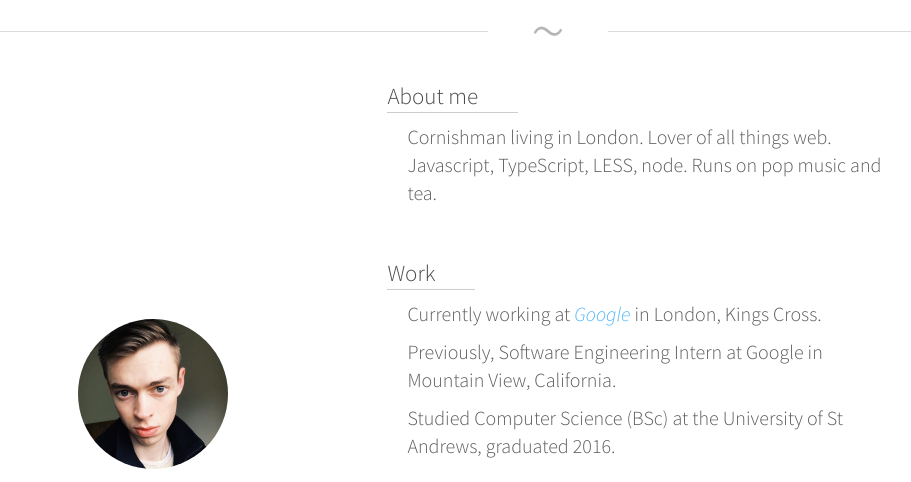
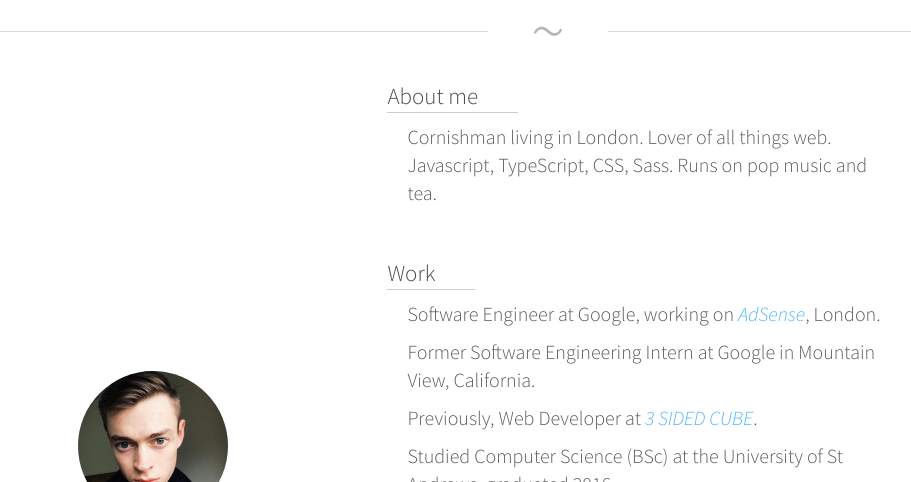
Before and after one commit to peterjosling/peterjosling.com, a website: page index.html in a window 1280 px wide. Shown: the top 482 px of the page, without its empty margins (92-1003 px from the left). Drawn offline with Linux system fonts and the light colour scheme.

Commit message:
Update details, add Scroball to projects

```diff
--- a/index.html
+++ b/index.html
@@ -22,13 +22,14 @@
 	<div class="info">
 		<section>
 			<h2>About me</h2>
-			<p>Cornishman living in London. Lover of all things web. Javascript, TypeScript, LESS, node. Runs on pop music and tea.</p>
+			<p>Cornishman living in London. Lover of all things web. Javascript, TypeScript, CSS, Sass. Runs on pop music and tea.</p>
 		</section>
 
 		<section>
 			<h2>Work</h2>
-			<p>Currently working at <a href="https://google.com">Google</a> in London, Kings Cross.</p>
-			<p>Previously, Software Engineering Intern at Google in Mountain View, California.</p>
+			<p>Software Engineer at Google, working on <a href="https://adsense.google.com">AdSense</a>, London.</p>
+			<p>Former Software Engineering Intern at Google in Mountain View, California.</p>
+			<p>Previously, Web Developer at <a href="https://3sidedcube.com">3 SIDED CUBE</a>.</p>
 			<p>Studied Computer Science (BSc) at the University of St Andrews, graduated 2016.</p>
 		</section>
 
@@ -42,6 +43,7 @@
 		<section>
 			<h2>Projects</h2>
 			<p><a href="https://chrome.google.com/webstore/detail/notifier-for-twitter/ikknnkomiokeodcdkknnhgjmncfiefmn">Notifier for Twitter</a> &#8211; a Twitter client for Google Chrome</p>
+			<p><a href="https://play.google.com/store/apps/details?id=com.peterjosling.scroball&hl=en_GB">Scrobal for Last.fm</a> &#8211; a universal Last.fm scrobbler for Android</p>
 		</section>
 	</div>
 </div>
```
